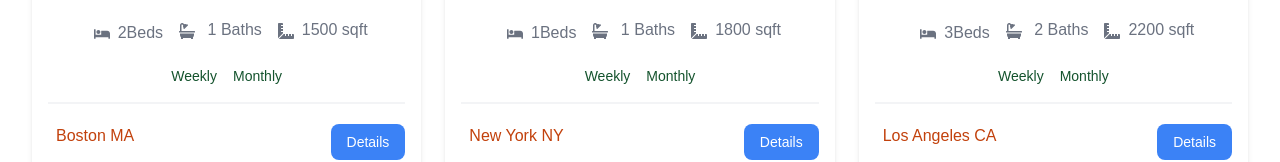
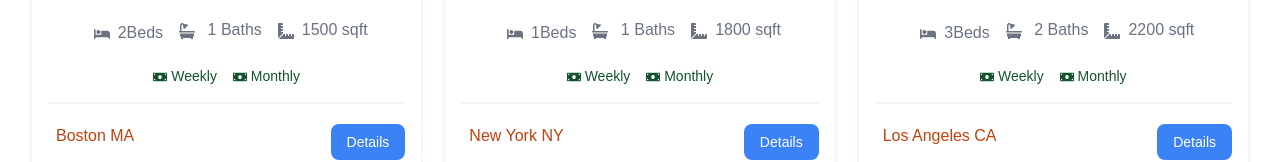
Before and after one commit to brianmujjuni/Nextjs-Property-App, a Next.js app: page /properties in a window 1280 px wide. Shown: the part 414-576 px from the top of the page. Built offline with nearby package versions, Linux system fonts and the light colour scheme.

Commit message:
add famoneybill icon

```diff
--- a/components/PropertyCard.jsx
+++ b/components/PropertyCard.jsx
@@ -46,10 +46,10 @@ export default function PropertyCard({ property }) {
         </div>
         <div className="flex justify-center gap-4 text-green-900 text-sm mb-4">
           <p>
-            <i className="fa-solid fa-money-bill"></i> Weekly
+            <FaMoneyBill className="md:hidden lg:inline" /> Weekly
           </p>
           <p>
-            <i className="fa-solid fa-money-bill"></i> Monthly
+            <FaMoneyBill className="md:hidden lg:inline" /> Monthly
           </p>
         </div>
         <div className="border border-gray-100 mb-5"></div>
```
